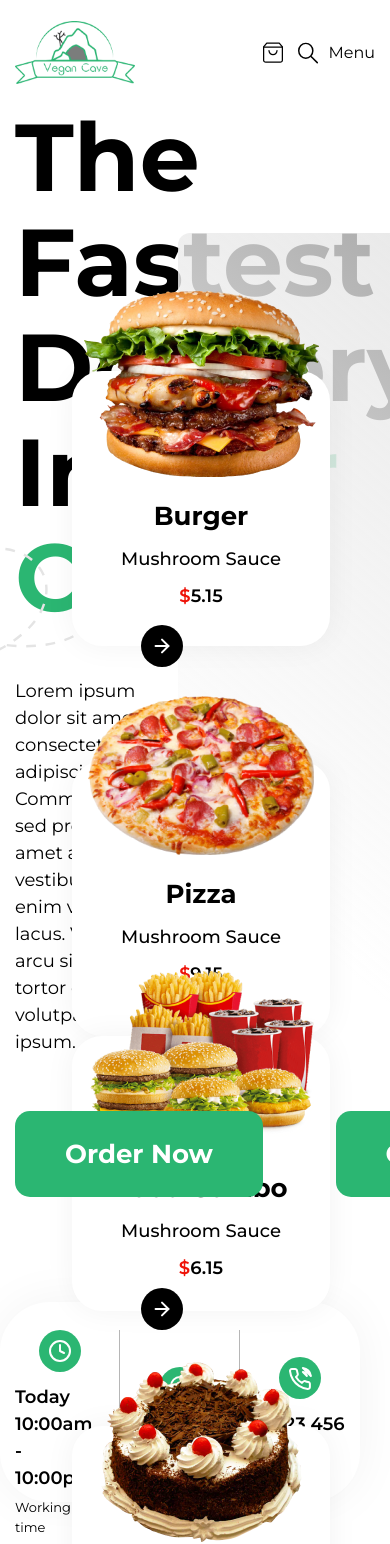
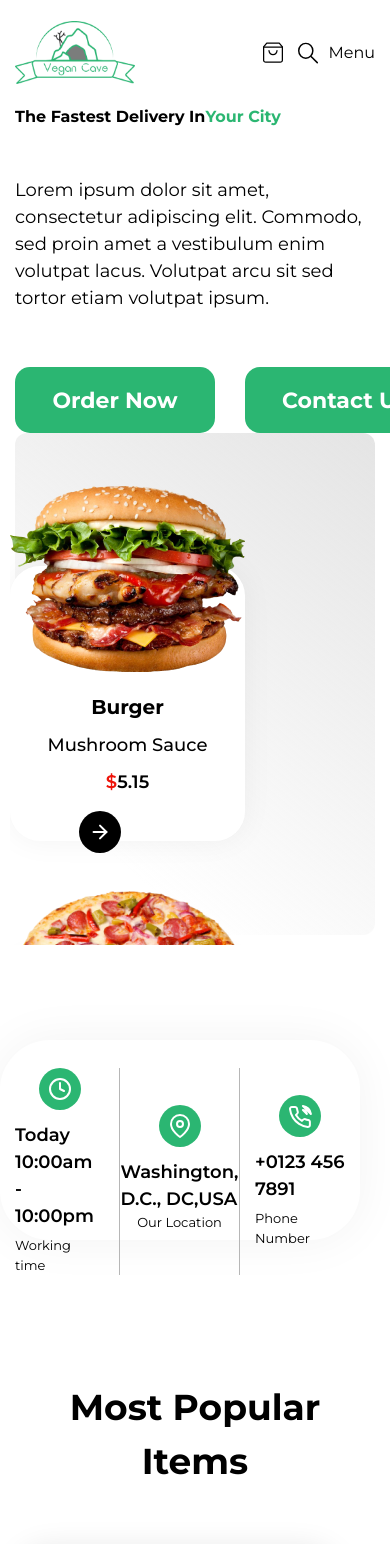
Before and after one commit to jerrysh143/vegancave, a React (Create React App) app: page / in a window 390 px wide. Shown: the top 1544 px of the page. Built offline with nearby package versions, Linux system fonts and the light colour scheme.

Commit message:
Working on responsive HomePage

```diff
--- a/src/Pages/Homepage/index.tsx
+++ b/src/Pages/Homepage/index.tsx
@@ -39,45 +39,45 @@ const Home = () => {
       <div className="">
         <div className="px-15px w-full max-w-full 1600:w-[1530px] mx-auto">
           <div className="flex flex-wrap -mx-15px items-center">
-            <div className="w-5/12 px-15px">
-              <div className="text-95 leading-[105px] font-bold pb-[48px]">
+            <div className="w-full md:w-7/12 lg:w-5/12 px-15px">
+              <h1 className="md:text-[65px] lg:text-[75px] xl:text-[85px] 2xl:text-95 md:leading-[75px] xl:leading-[105px] font-bold pb-[48px]">
                 The Fastest Delivery In
                 <span className="text-primaryColor">Your City</span>
-              </div>
+              </h1>
               <p className="text-18 leading-normal pb-55px relative">
                 Lorem ipsum dolor sit amet, consectetur adipiscing elit.
                 Commodo, sed proin amet a vestibulum enim volutpat lacus.
                 Volutpat arcu sit sed tortor etiam volutpat ipsum.
-                <div className="absolute -top-[228px] -right-[50%]">
+                <div className="absolute -top-[228px] -right-[50%] hidden 2xl:block">
                   <AbstractImage className="h-1/2" />
                 </div>
               </p>
               <div className="flex">
-                <div className="mr-[73px]">
+                <div className="mr-[30px] xl:mr-[73px]">
                   <Button
-                    className="btn--border btn-read btn--animated w-[248px] h-[86px] text-26 leading-normal font-bold rounded-15px"
+                    className="btn--border btn-read btn--animated w-[200px] xl:w-[248px] h-[66px] xl:h-[86px] text-[22px] xl:text-26 leading-normal font-bold rounded-15px"
                     Title="Order Now"
                   />
                 </div>
                 <div>
                   <Button
-                    className="btn--border btn-read btn--animated w-[248px] h-[86px] text-26 leading-normal font-bold rounded-15px"
+                    className="btn--border btn-read btn--animated w-[200px] xl:w-[248px] h-[66px] xl:h-[86px] text-[22px] xl:text-26 leading-normal font-bold rounded-15px"
                     Title="Contact Us"
                   />
                 </div>
               </div>
             </div>
-            <div className="w-7/12 relative px-15px">
-              <div className="bg-bannerGrad w-[445px] h-[837px] ml-auto mr-0 rounded-xl"></div>
-              <div className="w-full absolute top-[138px] right-40px flex flex-wrap justify-end">
-                <div className="flex flex-wrap flex-col items-end mr-20px">
-                  <div className="w-[258px] h-[275px] rounded-30px bg-white shadow-[0px_0px_31px_0_rgba(0,0,0,0.05)] mb-[115px]">
+            <div className="w-full md:w-5/12 lg:w-7/12 relative px-15px">
+              <div className="bg-bannerGrad w-full lg:w-[445px] h-[502px] lg:h-[837px] ml-auto mr-0 rounded-xl"></div>
+              <div className="absolute top-0 lg:top-[138px] right-0 justify-center lg:justify-normal lg:right-40px flex flex-wrap h-[502px] scroll overflow-y-scroll m-10px lg:m-auto lg:overflow-visible lg:h-auto">
+                <div className="flex flex-wrap flex-row md:flex-col items-end mr-0px lg:mr-20px py-[123px] lg:py-0">
+                  <div className="w-[235px] lg:w-[258px] h-[275px] rounded-30px bg-white shadow-[0px_0px_31px_0_rgba(0,0,0,0.05)] mb-[115px]">
                     <img
                       src={BurgerImage}
                       alt=""
                       className="mx-auto -mt-80px"
                     />
-                    <div className="text-26 leading-normal font-bold text-center pt-20px pb-10px">
+                    <div className="text-20 lg:text-26 leading-normal font-bold text-center pt-20px pb-10px">
                       Burger
                     </div>
                     <p className="text-18 leading-normal font-medium text-center pb-10px">
@@ -88,9 +88,9 @@ const Home = () => {
                     </div>
                     <ArrowIcon className="w-[42px] h-[42px] bg-black flex items-center justify-center rounded-full ml-[69px] mt-[15px] transition-all duration-200 hover:-rotate-90 hover:duration-200 hover:transition-all" />
                   </div>
-                  <div className="w-[258px] h-[275px] rounded-30px bg-white shadow-[0px_0px_31px_0_rgba(0,0,0,0.05)]">
+                  <div className="w-[235px] lg:w-[258px] h-[275px] rounded-30px bg-white shadow-[0px_0px_31px_0_rgba(0,0,0,0.05)]">
                     <img src={PizzaImage} alt="" className="mx-auto -mt-65px" />
-                    <div className="text-center text-26 leading-normal font-bold pb-10px pt-20px">
+                    <div className="text-center text-20 lg:text-26 leading-normal font-bold pb-10px pt-20px">
                       Pizza
                     </div>
                     <p className="text-center text-18 leading-normal font-medium pb-10px">
@@ -102,10 +102,10 @@ const Home = () => {
                     <ArrowIcon className="w-[42px] h-[42px] bg-black flex items-center justify-center rounded-full ml-[69px] mt-[25px] transition-all duration-200 hover:-rotate-90 hover:duration-200 hover:transition-all" />
                   </div>
                 </div>
-                <div className="flex flex-wrap flex-col items-end mr-20px">
-                  <div className="w-[258px] h-[275px] rounded-30px bg-white shadow-[0px_0px_31px_0_rgba(0,0,0,0.05)] mb-[115px]">
+                <div className="flex flex-wrap flex-row md:flex-col items-end lg:mr-20px pb-[123px] lg:pb-0 m-0">
+                  <div className="w-[235px] lg:w-[258px] h-auto lg:h-[275px] rounded-30px bg-white shadow-[0px_0px_31px_0_rgba(0,0,0,0.05)] mb-[115px]">
                     <img src={ComboImage} alt="" className="mx-auto -mt-65px" />
-                    <div className="text-center text-26 leading-normal font-bold pb-10px pt-20px">
+                    <div className="text-center text-20 lg:text-26 leading-normal font-bold pb-10px pt-20px">
                       Food Combo
                     </div>
                     <p className="text-center text-18 leading-normal font-medium pb-10px">
@@ -116,9 +116,9 @@ const Home = () => {
                     </div>
                     <ArrowIcon className="w-[42px] h-[42px] bg-black flex items-center justify-center rounded-full ml-[69px] mt-[6px] transition-all duration-200 hover:-rotate-90 hover:duration-200 hover:transition-all" />
                   </div>
-                  <div className="w-[258px] h-[275px] rounded-30px bg-white shadow-[0px_0px_31px_0_rgba(0,0,0,0.05)]">
+                  <div className="w-[235px] lg:w-[258px] h-[275px] rounded-30px bg-white shadow-[0px_0px_31px_0_rgba(0,0,0,0.05)]">
                     <img src={CakeImage} alt="" className="mx-auto -mt-65px" />
-                    <div className="text-center text-26 leading-normal font-bold pb-10px pt-0px">
+                    <div className="text-center text-20 lg:text-26 leading-normal font-bold pb-10px pt-0px">
                       Cake
                     </div>
                     <p className="text-center text-18 leading-normal font-medium pb-10px">
```
